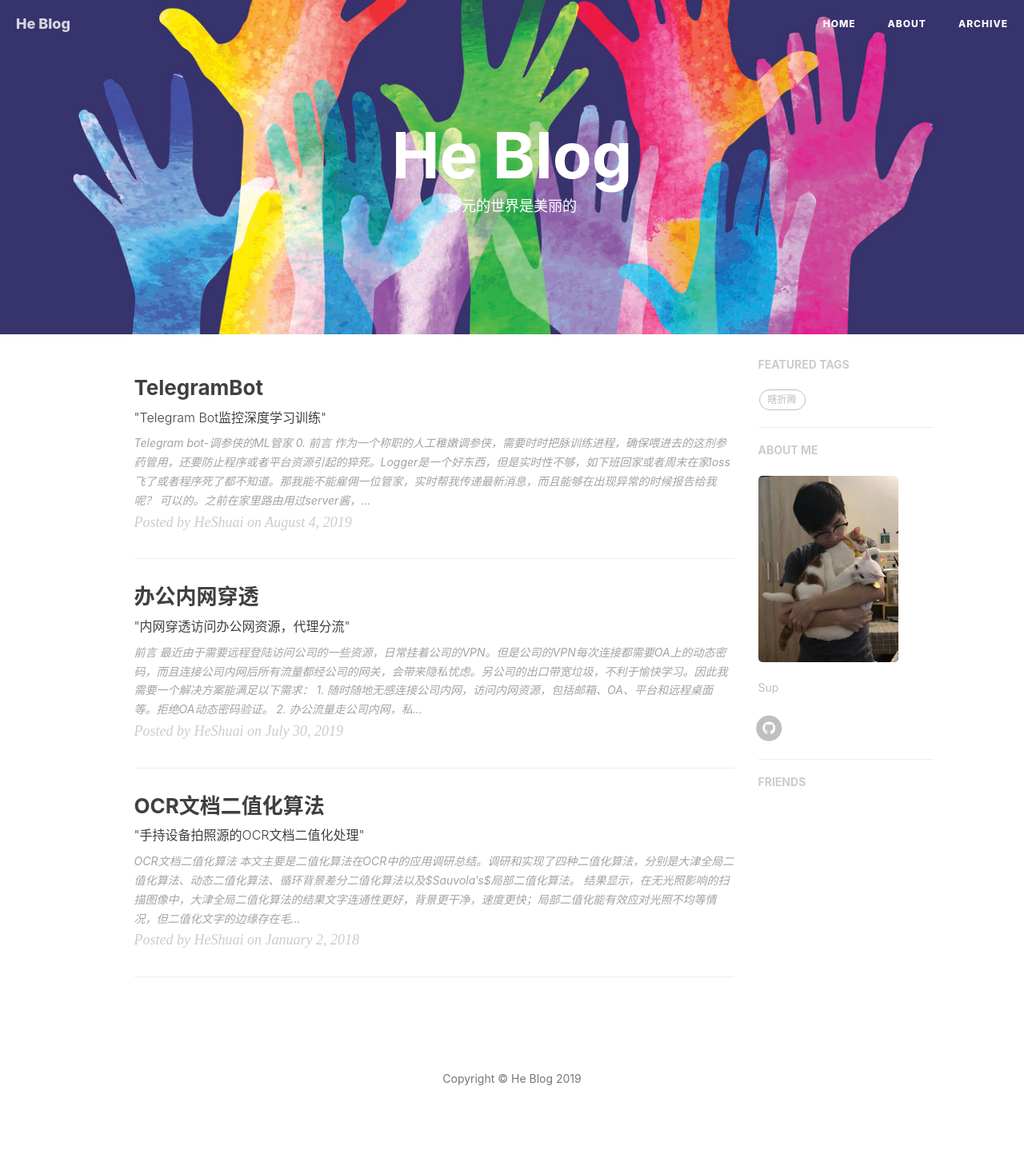
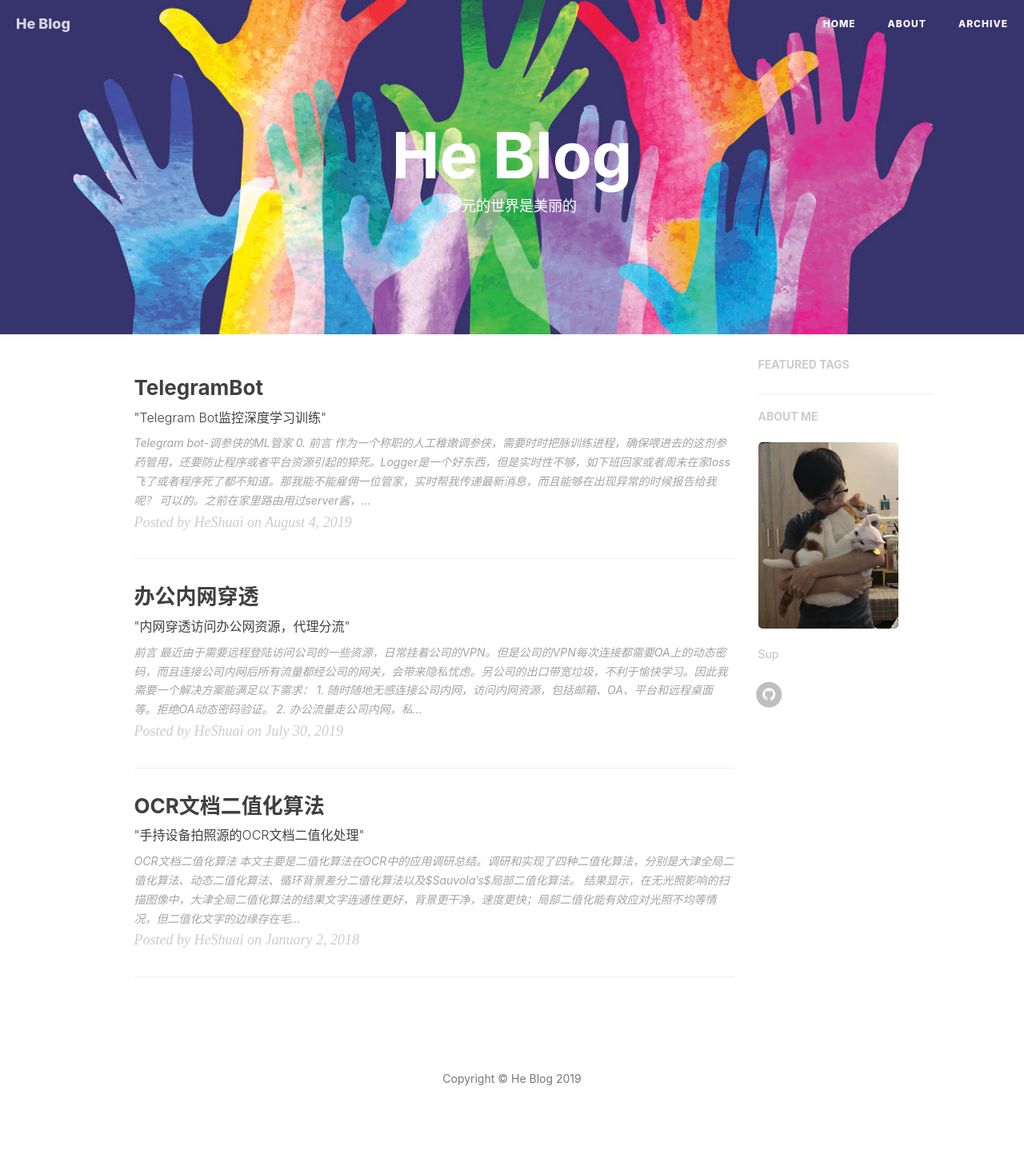
Before and after one commit to mightycatty/mightycatty.github.io, a Jekyll site: the page built from index.html, in a window 1280 px wide. Shown: the whole page at 80% size. Built offline with Jekyll 4.4.1, drawn with Linux system fonts in a browser that asks for light colours; nearby versions of some CDN libraries; the list of posts is cut into pages by our own code; comment, search, counter and statistics services are not loaded.

Commit message:
layout update

```diff
--- a/_config.yml
+++ b/_config.yml
@@ -85,7 +85,7 @@ sidebar-avatar: /img/profile_img.jpg      # use absolute URL, seeing it's used i
 
 # Featured Tags
 featured-tags: true                     # whether or not using Feature-Tags
-featured-condition-size: 1              # A tag will be featured if the size of it is more than this condition value
+featured-condition-size: 10              # A tag will be featured if the size of it is more than this condition value
 
 
 
--- a/_layouts/keynote.html
+++ b/_layouts/keynote.html
@@ -64,7 +64,7 @@ layout: default
                 {% include featured-tags.html %}
 
                 <!-- Friends Blog -->
-                {% include friends.html %}
+<!--                {% include friends.html %}-->
 
             </div>
         </div>
--- a/_layouts/page.html
+++ b/_layouts/page.html
@@ -24,7 +24,7 @@ layout: default
                 {% include featured-tags.html %}
 
                 <!-- Friends Blog -->
-                {% include friends.html %}
+<!--                {% include friends.html %}-->
             </div>
         {% else %}
 
@@ -54,7 +54,7 @@ layout: default
                 {% include short-about.html %}
 
                 <!-- Friends Blog -->
-                {% include friends.html %}
+<!--                {% include friends.html %}-->
     		</div>
         {% endif %}
 	</div>
--- a/_layouts/post.html
+++ b/_layouts/post.html
@@ -94,7 +94,7 @@ layout: default
                 {% include featured-tags.html bottom=true %}
 
                 <!-- Friends Blog -->
-                {% include friends.html %}
+<!--                {% include friends.html %}-->
             </div>
         </div>
     </div>
```
